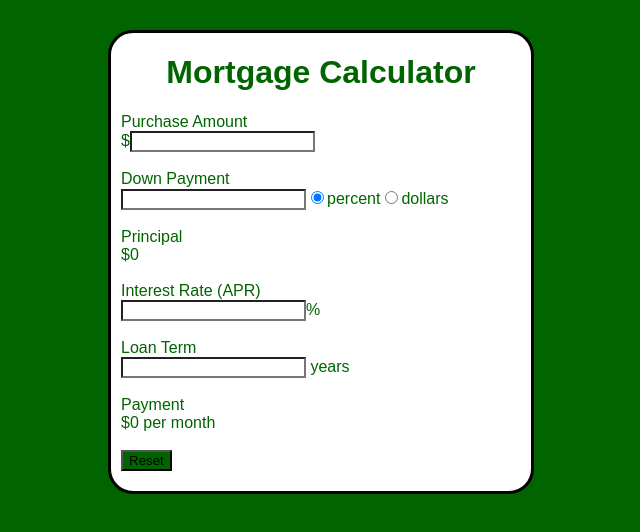
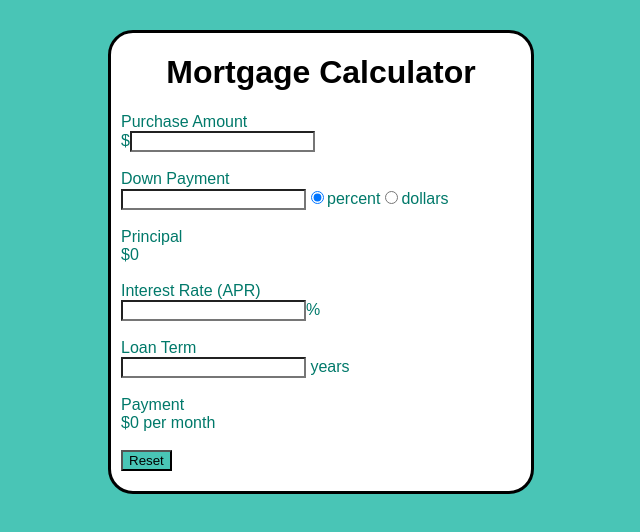
Before and after one commit to ecomstock/mortgage-calculator, a React (Create React App) app: page / in a window 1280 px wide. Shown: the top 532 px of the page, without its empty margins (319-959 px from the left). Built offline with nearby package versions, Linux system fonts and the light colour scheme.

Commit message:
Change style colors and fix form to allow floats.

```diff
--- a/src/App.js
+++ b/src/App.js
@@ -16,9 +16,9 @@ class App extends Component {
   }
 
   componentDidUpdate = () => {
-    // if (this.state.payment != 0 && this.state.purchasePrice === "" || this.state.interest === "" || this.state.payment === ""){
-    //   this.setState({ payment: 0 })
-    // }
+    if (this.state.payment !== 0 && (this.state.purchasePrice === "" || this.state.interest === "" || this.state.term === "")){
+      this.setState({ payment: 0 })
+    }
     if (this.state.selectedRadio === "percent" && (this.state.principal != (this.state.purchasePrice * (1 - (this.state.downPayment / 100))).toFixed(2))) {
       this.setState({
         principal: (this.state.purchasePrice * (1 - (this.state.downPayment / 100))).toFixed(2)
@@ -57,7 +57,7 @@ class App extends Component {
       downPayment: "",
       principal: 0,
       selectedRadio: "percent",
-      interest: "",
+      interest: 0,
       term: "",
       payment: 0
     })
@@ -68,7 +68,7 @@ class App extends Component {
         <header>
           <h1>Mortgage Calculator</h1>
         </header>
-        <body>
+        <div>
           <Form
             handlePurchaseInput={this.handlePurchaseInput}
             handleDownPaymentInput={this.handleDownPaymentInput}
@@ -80,7 +80,7 @@ class App extends Component {
             selectedRadio={this.state.selectedRadio}
             handleFormReset={this.handleFormReset}
           />
-        </body>
+        </div>
       </div>
     );
   }
--- a/src/Form.js
+++ b/src/Form.js
@@ -6,6 +6,7 @@ const Form = props =>
     Purchase Amount<br />
     $<input
       type="number"
+      step="any"
       onChange={props.handlePurchaseInput}
     />
     <br />
@@ -13,6 +14,7 @@ const Form = props =>
     Down Payment<br />
     <input
       type="number"
+      step="any"
       onChange={props.handleDownPaymentInput}
     />
     <input
@@ -36,6 +38,7 @@ const Form = props =>
     Interest Rate (APR)<br />
     <input
       type="number"
+      step="any"
       onChange={props.handleInterestInput}
     />%
     <br />
@@ -59,13 +62,11 @@ const Form = props =>
 Form.propTypes = {
   handlePurchaseInput: PropTypes.func.isRequired,
   handleDownPaymentInput: PropTypes.func.isRequired,
-  principal: PropTypes.number.isRequired,
   handleInterestInput: PropTypes.func.isRequired,
   handleTermInput: PropTypes.func.isRequired,
   payment: PropTypes.number.isRequired,
-  downPaymentPercent: PropTypes.bool.isRequired,
-  downPaymentDollars: PropTypes.bool.isRequired,
   selectedRadio: PropTypes.string.isRequired,
+  principal: PropTypes.number.isRequired,
   handleDownPaymentRadio: PropTypes.func.isRequired,
   handleFormReset: PropTypes.func.isRequired
 }
--- a/src/index.css
+++ b/src/index.css
@@ -1,5 +1,5 @@
 * {
-  background-color: darkgreen;
+  background-color: #49c5b6;
 }
 
 body {
@@ -11,18 +11,18 @@ body {
 
 h1 {
   text-align: center;
-  color: darkgreen;
+  color: black;
   background-color: white;
 }
 
 form {
   background-color: white;
-  color: darkgreen;
+  color: #00796a;
 }
 
 input {
   background-color: white;
-  color: darkgreen;
+  color: #00796a;
 }
 
 .app {
```
